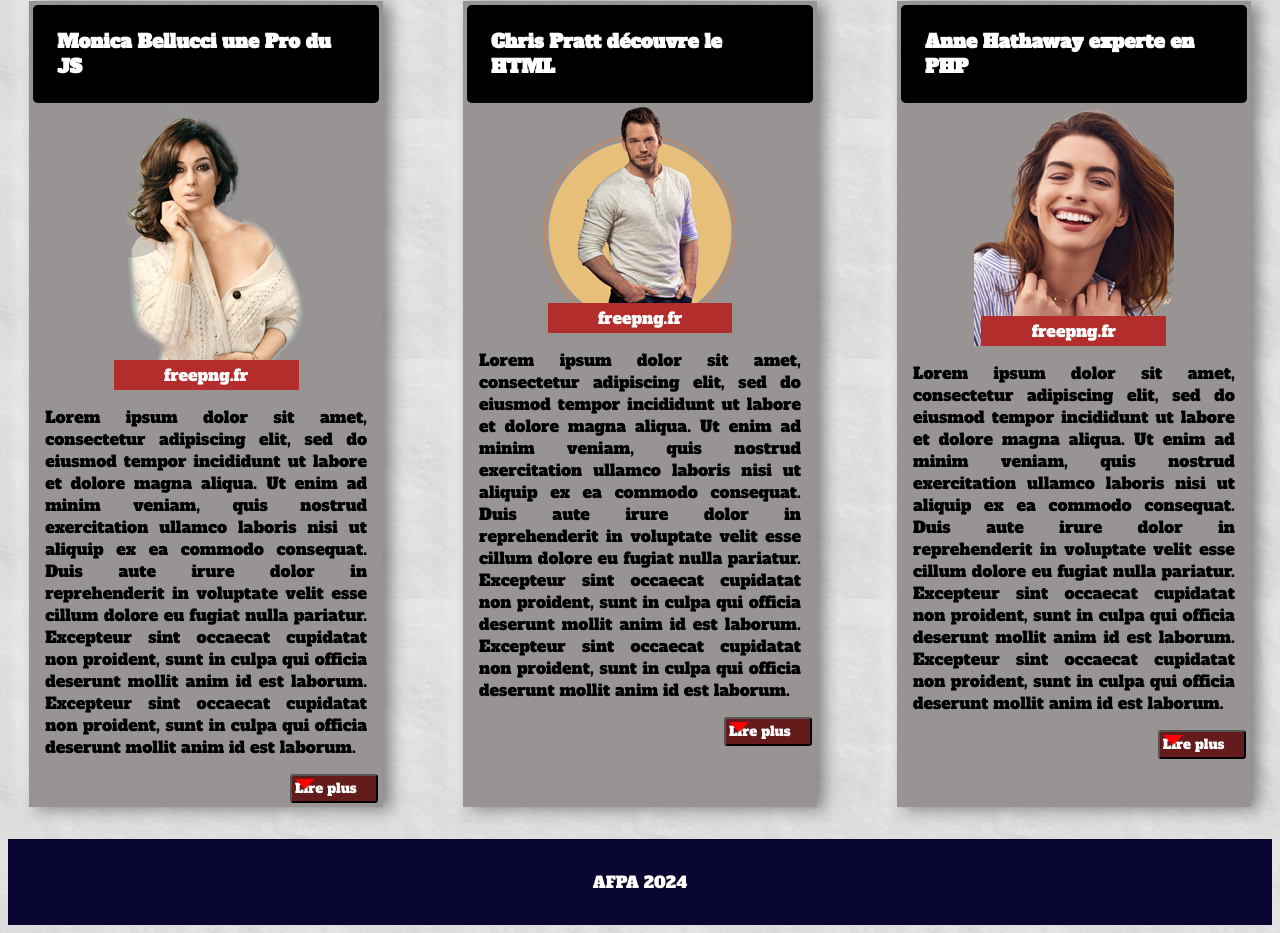
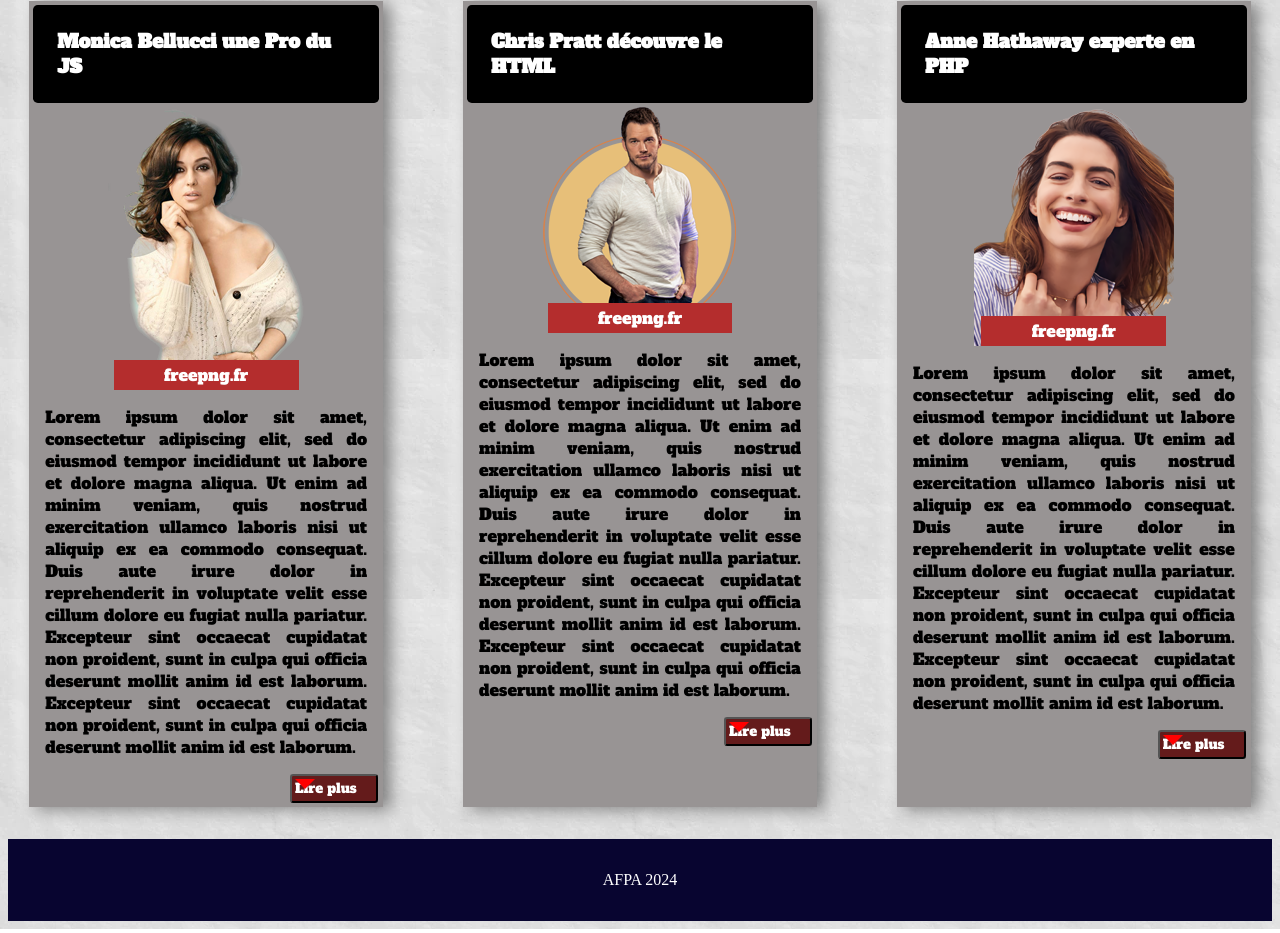
Before and after one commit to KevinLIOUST/JournalDuWeb, a plain HTML site: page index.html in a window 1280 px wide. Shown: the part 361-1294 px from the top of the page. Drawn offline with nearby package versions, Linux system fonts and the light colour scheme; files that its build step writes are made by us from their sources; a script that the page names is missing; a web font is replaced by a local one.

Commit message:
Presque fini la version Desktop

```diff
--- a/sass/style.scss
+++ b/sass/style.scss
@@ -224,6 +224,6 @@ footer {
   margin-top: 2rem;
   padding: 2rem;
   background-color: rgb(8, 5, 48);
-  font-family: AlfaSlabOne-Regular;
+  //   font-family: AlfaSlabOne-Regular;
   color: white;
 }
```
